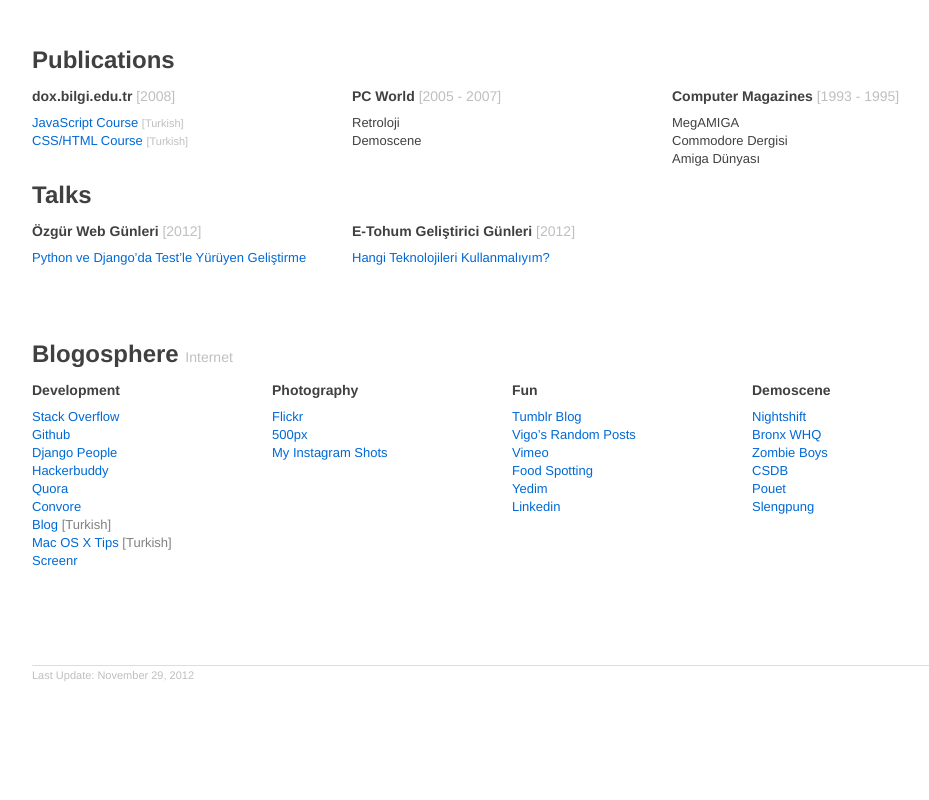
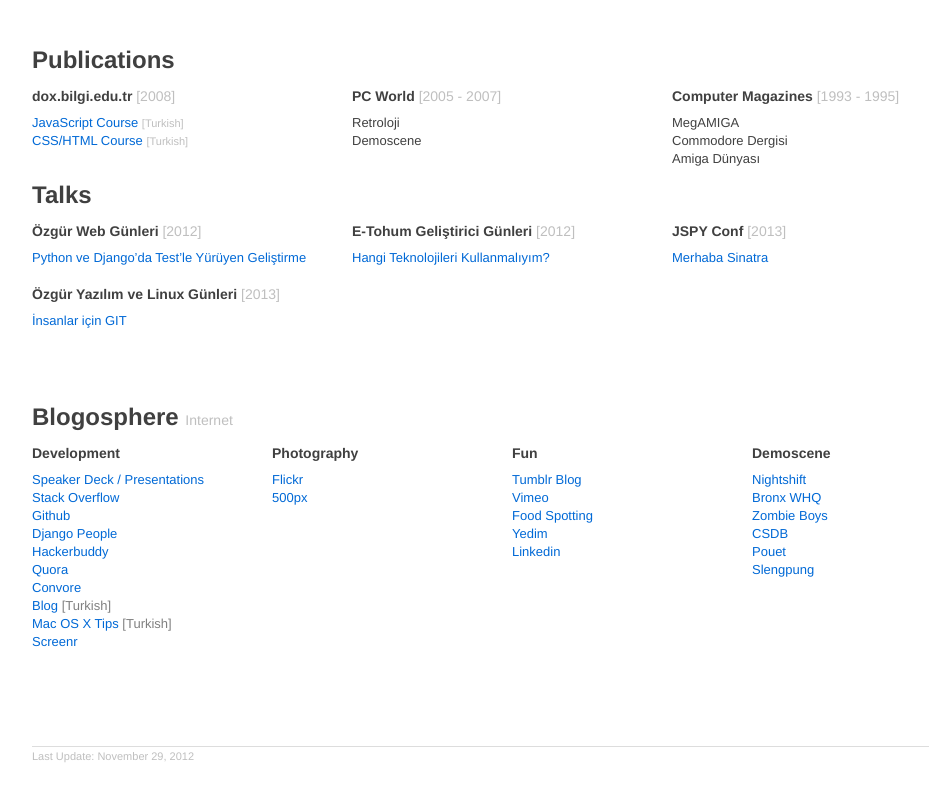
Before and after one commit to vigo/vigo.github.com, a plain HTML site: page resume/index.html in a window 1280 px wide. Shown: the part 1676-2476 px from the top of the page, without its empty margins (138-1067 px from the left). Drawn offline with Linux system fonts and the light colour scheme.

Commit message:
resume update

```diff
--- a/resume/index.html
+++ b/resume/index.html
@@ -312,6 +312,20 @@
                         <a href="http://ugur.ozyilmazel.com/sunumlar/etohum-gelistirici-gunleri-aralik-2012/">Hangi Teknolojileri Kullanmalıyım?</a>
                     </p>
                 </div>
+                <div class="span-one-third">
+                    <h5>JSPY Conf <small>[2013]</small></h5>
+                    <p>
+                        <a href="http://ugur.ozyilmazel.com/sunumlar/jspy-conf-mart-2013-merhaba-sinatra/">Merhaba Sinatra</a>
+                    </p>
+                </div>
+            </div>
+            <div class="row">
+              <div class="span-one-third">
+                  <h5>Özgür Yazılım ve Linux Günleri <small>[2013]</small></h5>
+                  <p>
+                      <a href="http://ugur.ozyilmazel.com/sunumlar/ozgur-yazilim-gunleri-2013-insanlar-icin-git/">İnsanlar için GIT</a>
+                  </p>
+              </div>
             </div>
         </section>
 
@@ -321,6 +335,7 @@
                 <div class="span4">
                     <h5>Development</h5>
                     <ul class="unstyled">
+                        <li><a href="https://speakerdeck.com/vigo">Speaker Deck / Presentations</a></li>
                         <li><a href="http://careers.stackoverflow.com/vigo">Stack Overflow</a></li>
                         <li><a href="https://github.com/vigo">Github</a></li>
                         <li><a href="http://djangopeople.me/p/vigobronx/">Django People</a></li>
@@ -338,14 +353,14 @@
                     <ul class="unstyled">
                         <li><a href="http://www.flickr.com/photos/vigobronx/">Flickr</a></li>
                         <li><a href="http://500px.com/vigo">500px</a></li>
-                        <li><a href="http://vigo-instagram.posterous.com/">My Instagram Shots</a></li>
+                        <!-- <li><a href="http://vigo-instagram.posterous.com/">My Instagram Shots</a></li> -->
                     </ul>
                 </div>
                 <div class="span4">
                     <h5>Fun</h5>
                     <ul class="unstyled">
                         <li><a href="http://vigo.tumblr.com/">Tumblr Blog</a></li>
-                        <li><a href="http://vigo.posterous.com/">Vigo&rsquo;s Random Posts</a></li>
+                        <!-- <li><a href="http://vigo.posterous.com/">Vigo&rsquo;s Random Posts</a></li> -->
                         <li><a href="http://vimeo.com/vigo">Vimeo</a></li>
                         <li><a href="http://www.foodspotting.com/vigo">Food Spotting</a></li>
                         <li><a href="http://yedim.tumblr.com/">Yedim</a></li>
```
